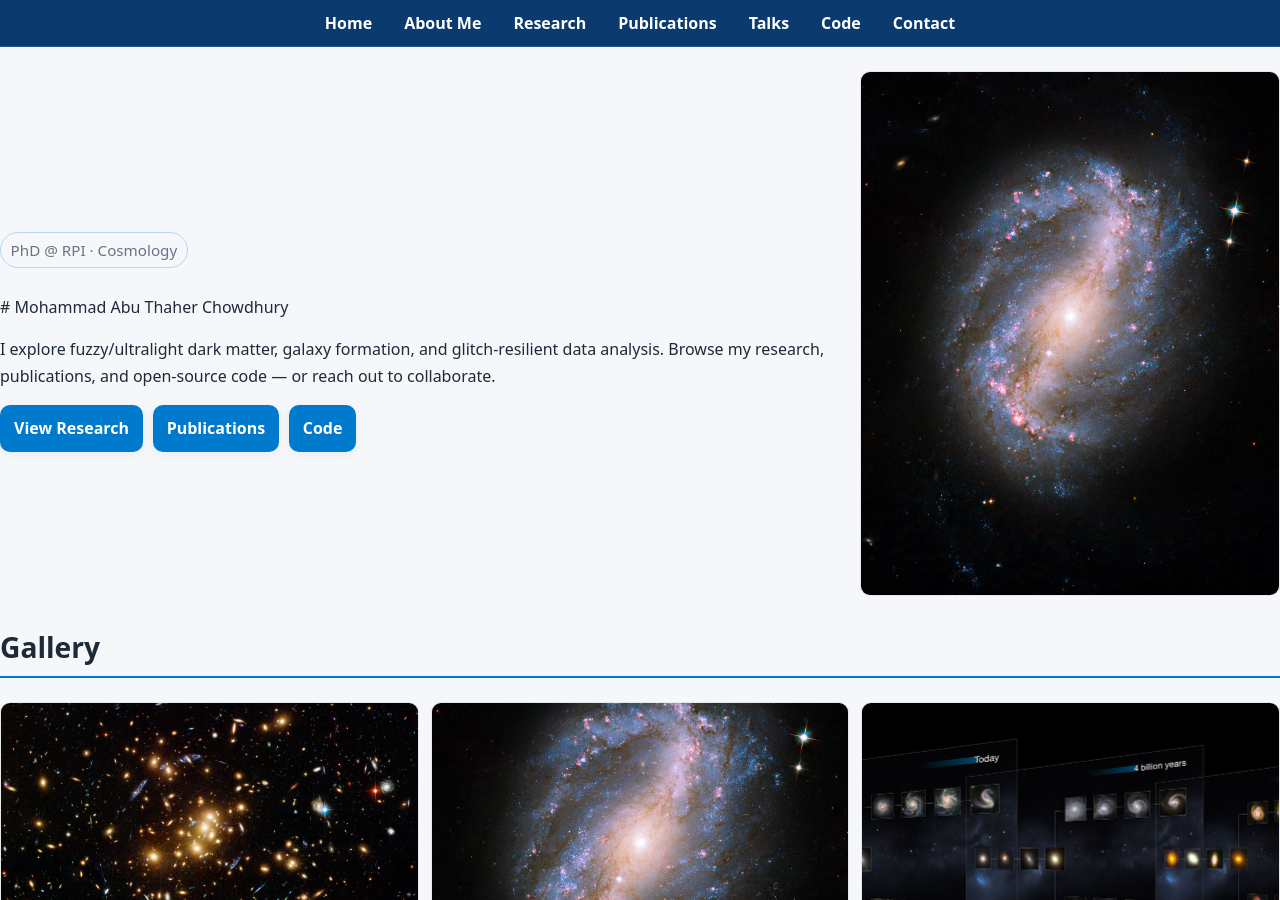
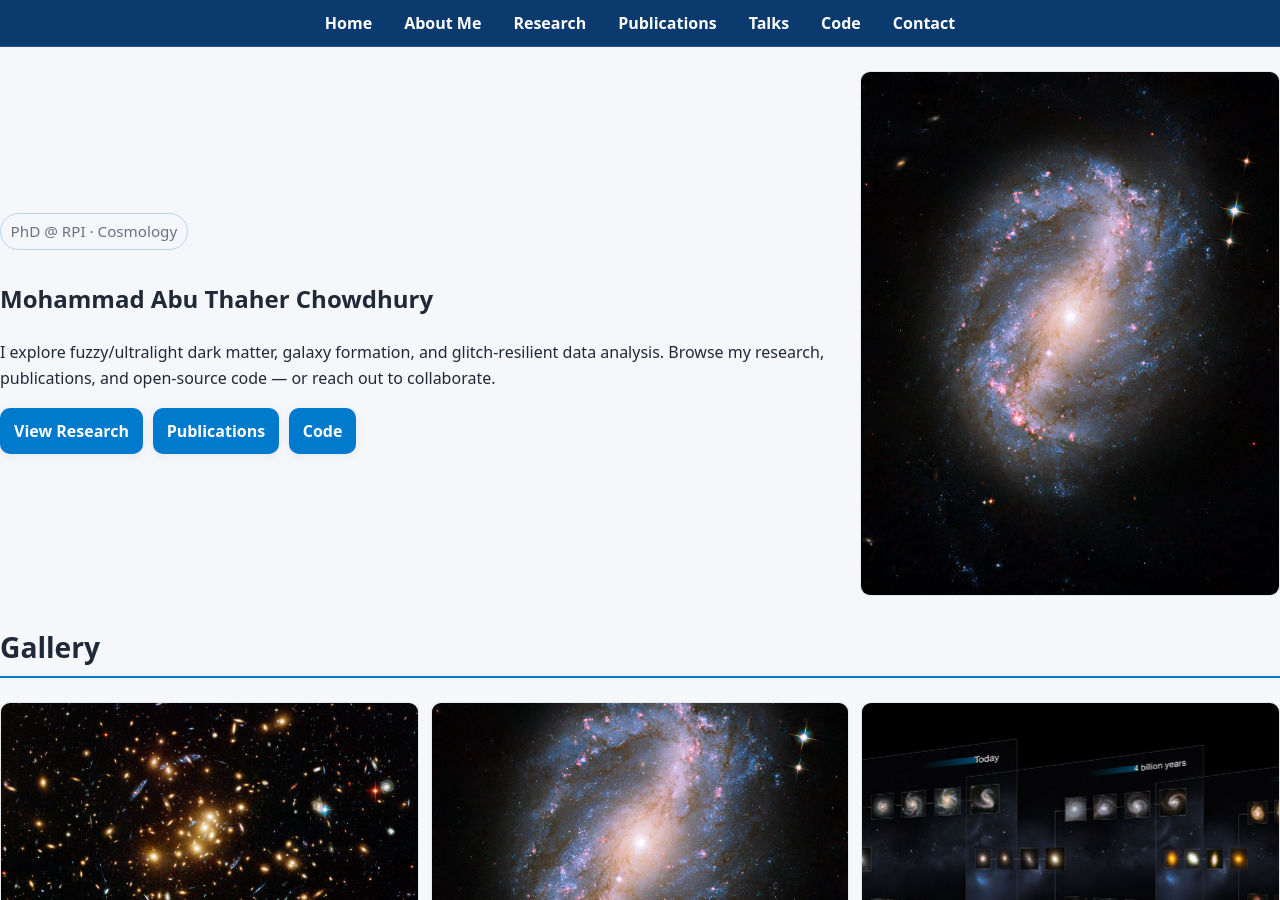
Before and after one commit to matc-thaher/website, a Jekyll site: the page built from index.md, in a window 1280 px wide and 900 px high. Built offline with Jekyll 4.4.1, drawn with Linux system fonts in a browser that asks for light colours.

Commit message:
Update index.md

```diff
--- a/index.md
+++ b/index.md
@@ -9,12 +9,13 @@ show_header_phrase: false
 
 <section class="home-hero">
   <!-- Left column: enable Markdown parsing inside HTML -->
-  <div markdown="1">
+  <div>
   <span class="tagline-chip">PhD @ RPI · Cosmology</span>
 
-  # Mohammad Abu Thaher Chowdhury
+  <h1>Mohammad Abu Thaher Chowdhury</h1>
 
-   I explore fuzzy/ultralight dark matter, galaxy formation, and glitch-resilient data analysis. Browse my research, publications, and open-source code — or reach out to collaborate.
+   <p>I explore fuzzy/ultralight dark matter, galaxy formation, and glitch-resilient data analysis. Browse my research, publications, and open-source code — or reach out to collaborate.
+   </p>
   <div class="hero-cta">
     <a class="button" href="{{ '/research/' | relative_url }}">View Research</a>
     <a class="button" href="{{ '/publications/' | relative_url }}">Publications</a>
```
